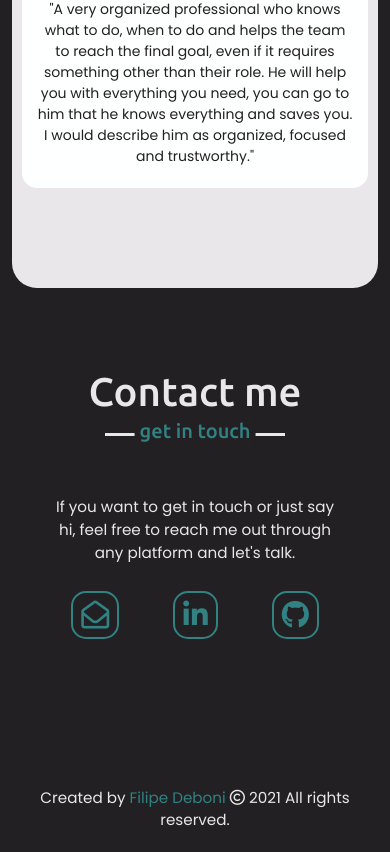
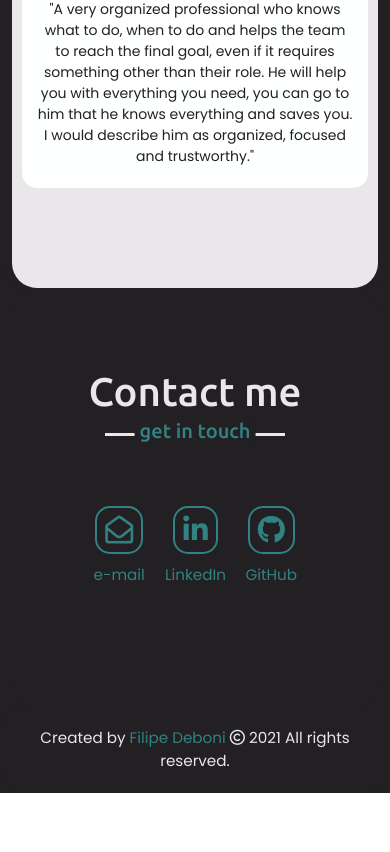
Before and after one commit to FilipeDeboni/filipe-portfolio-2021, a React (Create React App) app: page / in a window 390 px wide. Shown: the part 5982-6834 px from the top of the page. After the commit the page ends 6775 px from the top, so only its background shows below. Built offline with nearby package versions, Linux system fonts and the light colour scheme.

Commit message:
small changes in contact section and Projects buttons

```diff
--- a/src/App.css
+++ b/src/App.css
@@ -507,12 +507,12 @@ section .title::after{
   font-size: 28px;
   font-weight: 500;
   padding: 8px;
-  margin: 10px 15px 24px 15px;
+  margin: 10px 50px 15px 50px;
   border-radius: 15px;
   border: 2px solid var(--tertiary);
   transition: all 0.3s ease;
 }
-.contact .contact-content .row a i:hover{
+.contact .contact-content .row div a i:hover{
   color: var(--secondary);
   background-color: var(--tertiary);
 }
@@ -572,13 +572,25 @@ section .title::after{
   border: 2px solid var(--tertiary);
   transition: all 0.3s ease;
 }
-.contact .right form .button button:hover{
+/* .contact .right form .button button:hover{
   color: var(--secondary);
   background-color: var(--tertiary);
-}
+} */
 .text-contact{
   margin-left: 110px;
   margin-right: 110px;
+}
+.contact-btn-box{
+  display: inline-flex;
+  justify-content: center;
+}
+.contact-btn-box a{
+  text-decoration: none;
+  color: var(--tertiary);
+  transition: all 0.3s ease;
+}
+.contact-btn-box a:hover{
+  color: var(--tertiary);
 }
 
 /* ====================== Footer Section ====================== */
@@ -738,7 +750,6 @@ footer span a:hover{
   .project-info-btns{
     display: flex;
     justify-content: center;
-    width: 70%;
   }
   .about .about-content .right .experience-box .experience{
     width: calc(50% - 20px);
@@ -766,6 +777,9 @@ footer span a:hover{
     margin-left: 70px;
     margin-right: 70px;
   }
+  .contact .contact-content .row a i{
+    margin: 10px 30px 10px 30px;
+  }
 }
 
 @media (max-width: 500px){
@@ -792,4 +806,7 @@ footer span a:hover{
     margin-left: 40px;
     margin-right: 40px;
   }
+  .contact .contact-content .row a i{
+    margin: 10px 15px 10px 15px;
+  }
 }
--- a/src/components/Contact.js
+++ b/src/components/Contact.js
@@ -6,28 +6,33 @@ function Home() {
       <div className="contact" id="contact">
           <h2 className="title">Contact me</h2>
             <div className="contact-content">
-              <div className="column left">
-                {/* <div className="subtitle">Get in touch</div> */}
+              {/* <div className="column left">
+                <div className="subtitle">Get in touch</div>
                 <p className="text text-contact">If you want to get in touch or just say hi, feel free to reach me out through any platform and let's talk.</p>
-              </div>
+              </div> */}
 
-              <div className="column right">
+              {/* <div className="column right"> */}
                 <div className="row">
+                  <div className="contact-btn-box">
                     <a href="mailto:deboni.filipe@gmail.com">
                       <i className="far fa-envelope-open"></i>
+                      <p>e-mail</p>
                     </a>
                     <a target="_blank"
                       rel="noopener noreferrer"
                       href="https://www.linkedin.com/in/filipedeboni/">
                       <i className="fab fa-linkedin-in"></i>
+                      <p>LinkedIn</p>
                     </a>
                     <a target="_blank"
                       rel="noopener noreferrer"
                       href="https://github.com/FilipeDeboni">
                       <i className="fab fa-github"></i>
+                      <p>GitHub</p>
                     </a>
                   </div>
                 </div>
+              {/* </div> */}
 
               {/* <div className="column right">
                 <div className="subtitle">Message me</div>
```
Lines whose indentation alone changed are shown as unchanged.
